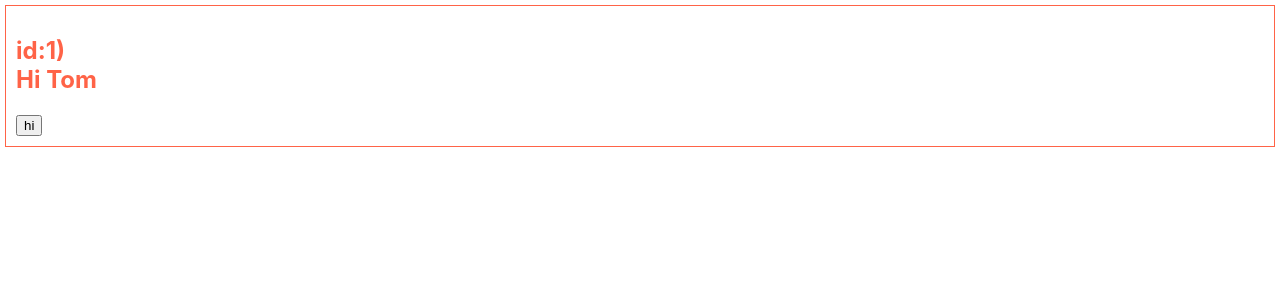
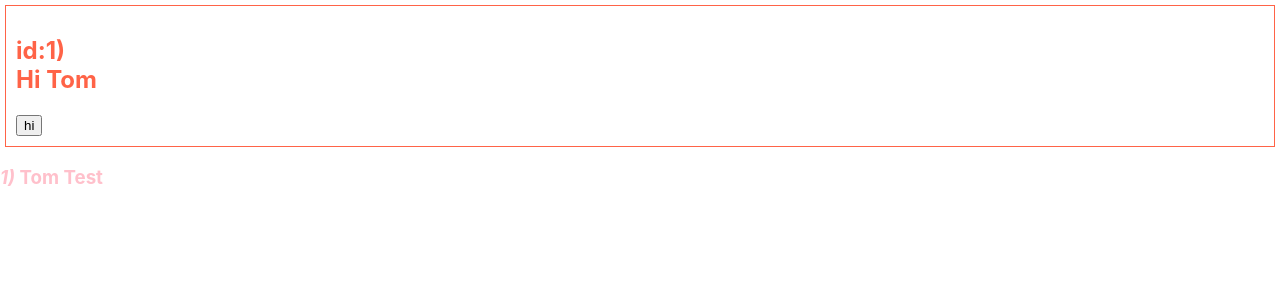
Before and after one commit to Solomii/fs-create-app, a React (Create React App) app: page / in a window 1280 px wide. Shown: the top 300 px of the page. Built offline with nearby package versions, Linux system fonts and the light colour scheme.

Commit message:
Add PropTypes and JSDoc to component UserCard

```diff
--- a/src/App.js
+++ b/src/App.js
@@ -6,18 +6,20 @@ import "./App.css";
 // import UserSection from './components/UserSection';
 // import FormClass from './components/forms2/FormClass/index';
 import Ciao from "./components/Ciao";
+import UserCard from "./components/UserSection/UserCard";
 
 const App = (props) => {
     const user = {
         id: 1,
         firstName: "Tom",
         lastName: "Test",
+        isSelected:false
     };
     return (
         <>
-            {/* <CiaolSection />
-            <StopWatch/>
-            <UserSection/> */}
+            {/* <CiaolSection /> */}
+            {/* <StopWatch/> */}
+            {/* <UserSection/>  */}
             {/* <SignInFrom/> */}
             {/* <FormClass/> */}
             <Ciao
@@ -25,6 +27,7 @@ const App = (props) => {
                 name={user.firstName}
                 id={user.id}
             />
+            <UserCard user={user}/>
         </>
     );
 };
--- a/src/components/UserSection/UserCard/index.js
+++ b/src/components/UserSection/UserCard/index.js
@@ -1,5 +1,6 @@
 import React from "react";
-import styles from "./UserCard.modules.css"
+import PropTypes from "prop-types";
+import styles from "./UserCard.modules.css";
 
 const UserCard = (props) => {
     const {
@@ -11,7 +12,11 @@ const UserCard = (props) => {
         userSelector(id);
     };
     return (
-    <article  className={styles.article} style={style} onClick={handleSelector}>
+        <article
+            className={styles.article}
+            style={style}
+            onClick={handleSelector}
+        >
             <h3>
                 <em>{id}) </em>
                 {firstName} {lastName}
@@ -20,4 +25,26 @@ const UserCard = (props) => {
     );
 };
 
+UserCard.defaultProps = {
+    user: {
+        id: 0,
+        firstName:"noname",
+        lastName: "noname",
+        isSelected: true,
+    },
+    userSelector:()=>{}
+};
+
+const userShape = PropTypes.shape({
+    id: PropTypes.number.isRequired,
+    firstName: PropTypes.string.isRequired,
+    lastName: PropTypes.string.isRequired,
+    isSelected: PropTypes.bool,
+});
+
+UserCard.propTypes = {
+    user: userShape.isRequired,
+    userSelector: PropTypes.func,
+};
+
 export default UserCard;
```
Lines whose indentation alone changed are shown as unchanged.
